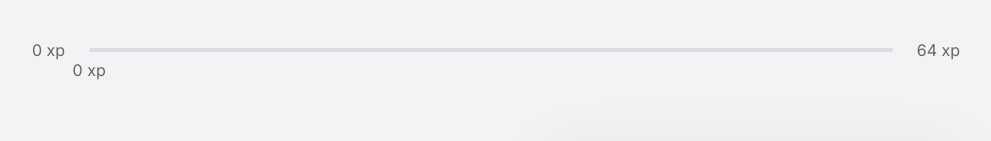
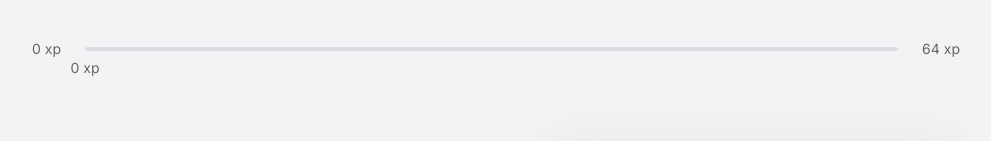
Before and after one commit to joseeduardotomazeli/move-it, a Next.js app: page / in a window 1280 px wide. Shown: the top 141 px of the page, without its empty margins (144-1135 px from the left). Built offline with nearby package versions, Linux system fonts and the light colour scheme; grey boxes are pictures that could not be loaded.

Commit message:
feat: edit experience bar font size

```diff
--- a/src/styles/components/ExperienceBar.module.css
+++ b/src/styles/components/ExperienceBar.module.css
@@ -4,7 +4,7 @@
 }
 
 .experienceBar span {
-  font-size: 1rem;
+  font-size: 0.875rem;
 }
 
 .experienceBar > div {
```
